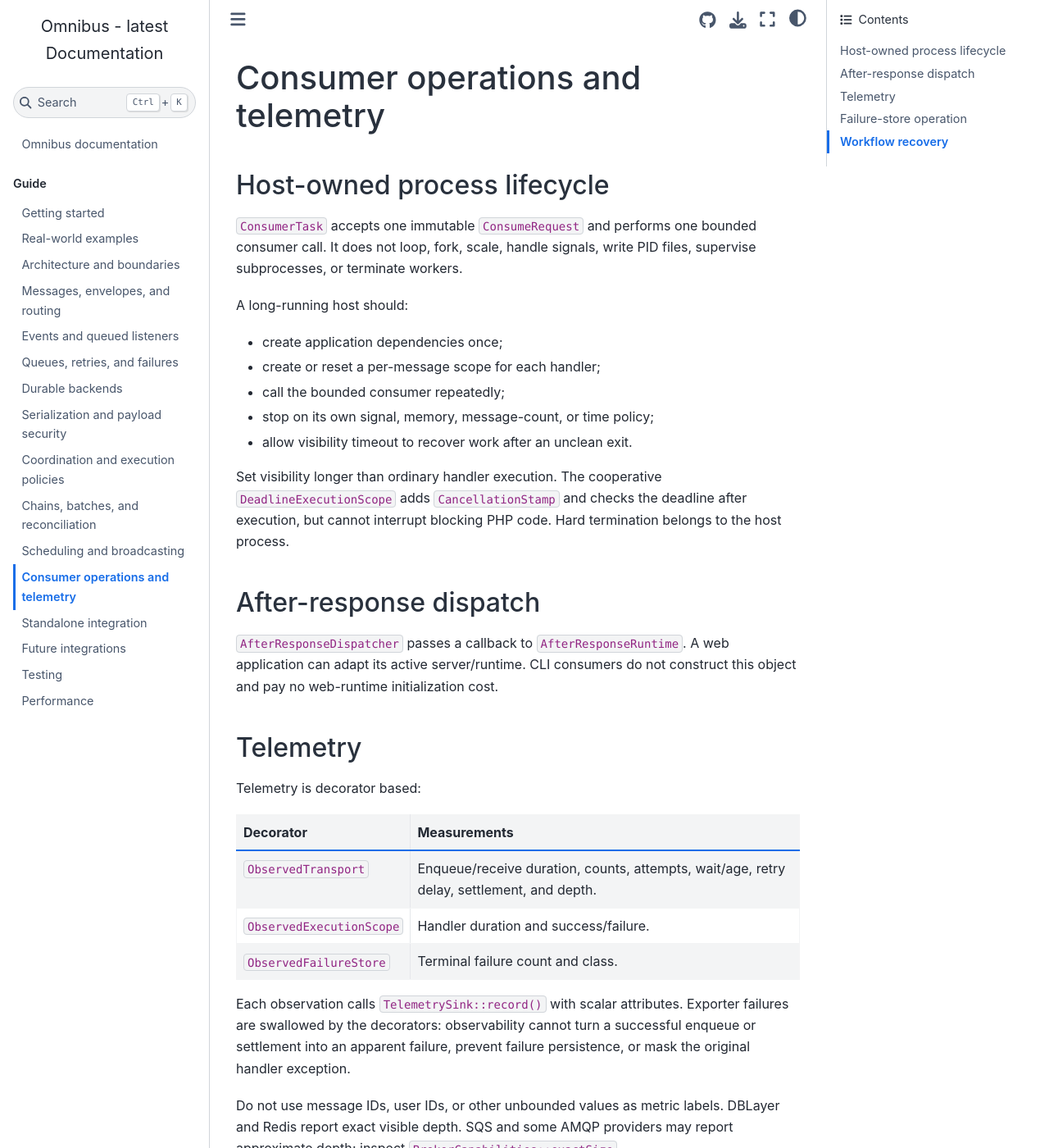
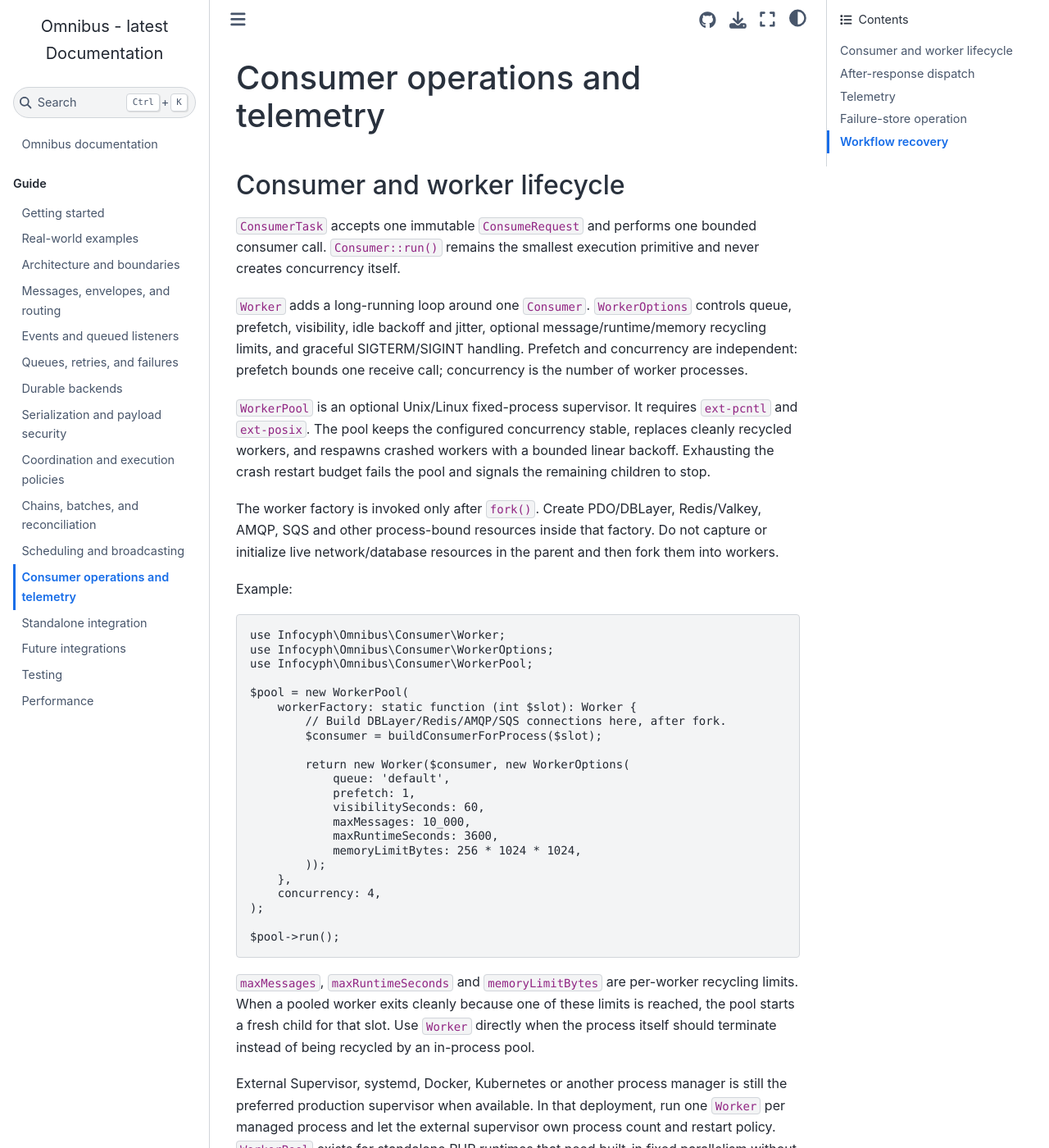
Before and after one commit to infocyph/Omnibus, a Sphinx documentation site: the page built from docs/operations.rst, in a window 1280 px wide and 1400 px high. Shown: the whole window at 82% size. Built offline with Sphinx 7.4.7 and the Sphinx Book theme 1.1.4, drawn with Linux system fonts in a browser that asks for light colours; some of the changed text lies outside the part shown.

Commit message:
Document worker and process pool lifecycle

```diff
--- a/docs/operations.rst
+++ b/docs/operations.rst
@@ -1,25 +1,82 @@
 Consumer operations and telemetry
 =================================
 
-Host-owned process lifecycle
-----------------------------
+Consumer and worker lifecycle
+-----------------------------
 
 ``ConsumerTask`` accepts one immutable ``ConsumeRequest`` and performs one
-bounded consumer call. It does not loop, fork, scale, handle signals, write PID
-files, supervise subprocesses, or terminate workers.
+bounded consumer call. ``Consumer::run()`` remains the smallest execution
+primitive and never creates concurrency itself.
 
-A long-running host should:
+``Worker`` adds a long-running loop around one ``Consumer``. ``WorkerOptions``
+controls queue, prefetch, visibility, idle backoff and jitter, optional
+message/runtime/memory recycling limits, and graceful SIGTERM/SIGINT handling.
+Prefetch and concurrency are independent: prefetch bounds one receive call;
+concurrency is the number of worker processes.
 
-* create application dependencies once;
-* create or reset a per-message scope for each handler;
-* call the bounded consumer repeatedly;
-* stop on its own signal, memory, message-count, or time policy;
-* allow visibility timeout to recover work after an unclean exit.
+``WorkerPool`` is an optional Unix/Linux fixed-process supervisor. It requires
+``ext-pcntl`` and ``ext-posix``. The pool keeps the configured concurrency
+stable, replaces cleanly recycled workers, and respawns crashed workers with a
+bounded linear backoff. Exhausting the crash restart budget fails the pool and
+signals the remaining children to stop.
+
+The worker factory is invoked only after ``fork()``. Create PDO/DBLayer,
+Redis/Valkey, AMQP, SQS and other process-bound resources inside that factory.
+Do not capture or initialize live network/database resources in the parent and
+then fork them into workers.
+
+Example::
+
+    use Infocyph\Omnibus\Consumer\Worker;
+    use Infocyph\Omnibus\Consumer\WorkerOptions;
+    use Infocyph\Omnibus\Consumer\WorkerPool;
+
+    $pool = new WorkerPool(
+        workerFactory: static function (int $slot): Worker {
+            // Build DBLayer/Redis/AMQP/SQS connections here, after fork.
+            $consumer = buildConsumerForProcess($slot);
+
+            return new Worker($consumer, new WorkerOptions(
+                queue: 'default',
+                prefetch: 1,
+                visibilitySeconds: 60,
+                maxMessages: 10_000,
+                maxRuntimeSeconds: 3600,
+                memoryLimitBytes: 256 * 1024 * 1024,
+            ));
+        },
+        concurrency: 4,
+    );
+
+    $pool->run();
+
+``maxMessages``, ``maxRuntimeSeconds`` and ``memoryLimitBytes`` are per-worker
+recycling limits. When a pooled worker exits cleanly because one of these
+limits is reached, the pool starts a fresh child for that slot. Use ``Worker``
+directly when the process itself should terminate instead of being recycled by
+an in-process pool.
+
+External Supervisor, systemd, Docker, Kubernetes or another process manager is
+still the preferred production supervisor when available. In that deployment,
+run one ``Worker`` per managed process and let the external supervisor own
+process count and restart policy. ``WorkerPool`` exists for standalone PHP
+runtimes that need built-in fixed parallelism without another service.
+
+The in-memory transport is process-local and therefore does not become shared
+by using ``WorkerPool``. Parallel workers require a durable/shared transport
+such as DBLayer, Redis/Valkey, AMQP or SQS.
+
+SQLite parallel consumers require DBLayer 4.0.1 or newer. DBLayer owns SQLite
+transaction semantics and reserves writer ownership at transaction start;
+Omnibus does not expose a SQLite transaction-mode option. Queue claim and atomic
+workflow-settlement transactions use DBLayer retries to absorb short writer
+contention. Keep these transactions short and keep handler execution outside
+reservation transactions.
 
 Set visibility longer than ordinary handler execution. The cooperative
 ``DeadlineExecutionScope`` adds ``CancellationStamp`` and checks the deadline
 after execution, but cannot interrupt blocking PHP code. Hard termination
-belongs to the host process.
+belongs to the host or external process supervisor.
 
 After-response dispatch
 -----------------------
```
